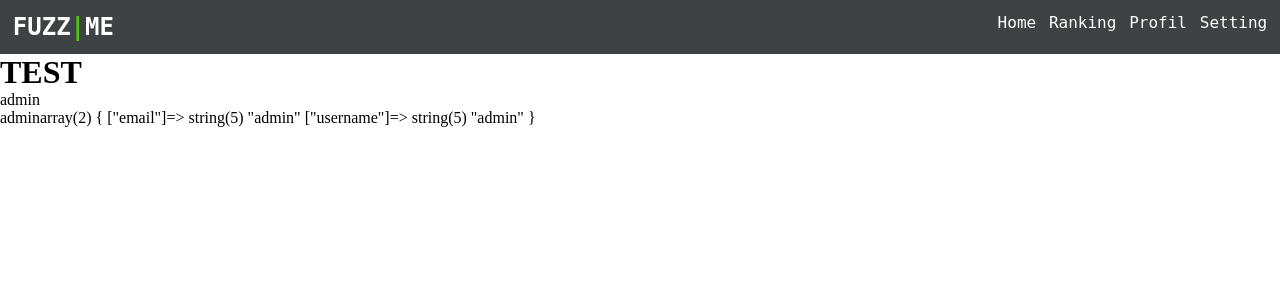
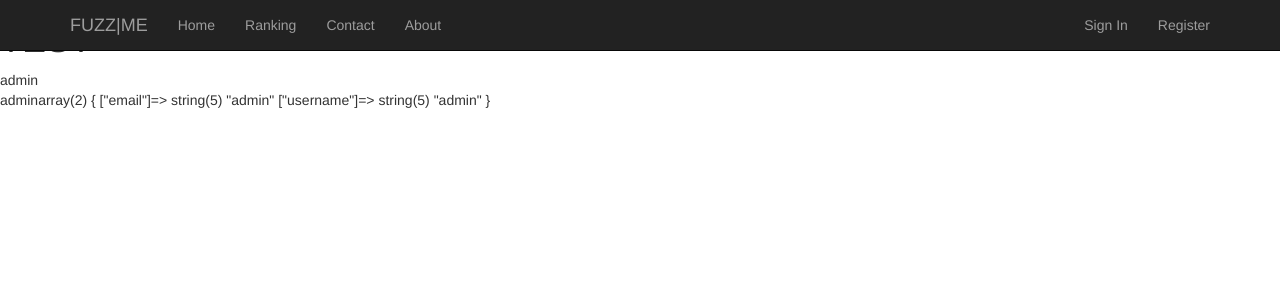
Before and after one commit to Reng-Deng-DenG/fuzzme, a PHP site: page /fuzzme/ in a window 1280 px wide. Shown: the top 300 px of the page. Run offline with PHP 8.4, Linux system fonts and the light colour scheme; a user stored in the database is signed in; some libraries are stand-ins or nearby versions.

Commit message:
Update header.php

```diff
--- a/includes/header.php
+++ b/includes/header.php
@@ -1,7 +1,39 @@
-<div class='header'>
-	<h2 class='nav'> FUZZ<span class='greenMedium'>|</span>ME</h2>
-	<a href='setting.php' class='nav'>Setting</a>
-	<a href='profil.php' class='nav'>Profil</a>
-	<a href='ranking.php' class='nav'>Ranking</a>
-	<a href='index.php' class='nav'>Home</a>
-</div>
+<link href="//maxcdn.bootstrapcdn.com/bootstrap/3.3.0/css/bootstrap.min.css" rel="stylesheet" id="bootstrap-css">
+<script src="//maxcdn.bootstrapcdn.com/bootstrap/3.3.0/js/bootstrap.min.js"></script>
+<script src="//code.jquery.com/jquery-1.11.1.min.js"></script>
+<!------ Include the above in your HEAD tag ---------->
+
+    <nav class="navbar navbar-inverse navbar-fixed-top">
+		<div class="container">
+			<div class="navbar-header">
+				<button type="button" class="navbar-toggle collapsed" data-toggle="collapse" data-target="#navbar" aria-expanded="false" aria-controls="navbar">
+				<span class="sr-only">Toggle navigation</span>
+				<span class="icon-bar"></span>
+				<span class="icon-bar"></span>
+				<span class="icon-bar"></span>
+				</button>
+				<a class="navbar-brand" href="#">FUZZ|ME</a>
+			</div>
+			<div id="navbar" class="navbar-collapse collapse">
+				<ul class="nav navbar-nav">
+					<li class=""><a href="index.php">Home</a></li>
+					<li class=""><a href="ranking.php">Ranking</a></li>
+					<li class=""><a href="contact.php">Contact</a></li>
+					<li class=""><a href="about.php">About</a></li>
+				</ul>
+				<ul class="nav navbar-nav navbar-right">
+					<li class="dropdown">
+						<a href="login.php" class="dropdown-toggle" data-toggle="dropdown" role="button">Sign In</a>
+						<div class="dropdown-menu" id="formLogin">
+							<div class="row">
+								<div class="container-fluid">
+								</div>
+							</div>
+						</div>
+					</li>
+					<li><a href="register.php">Register</a></li>
+				</ul>
+
+			</div>
+		</div>
+	</nav>
```
